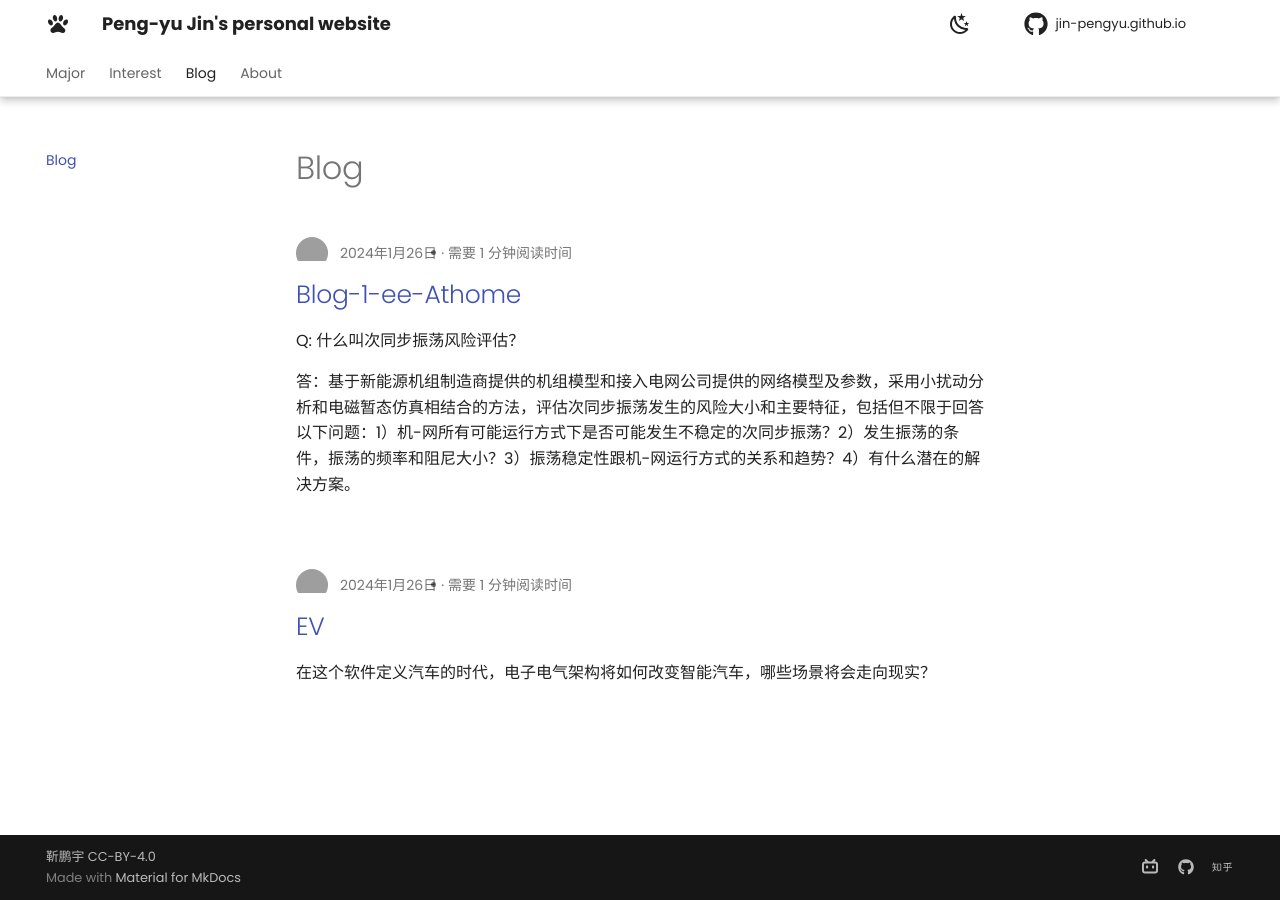
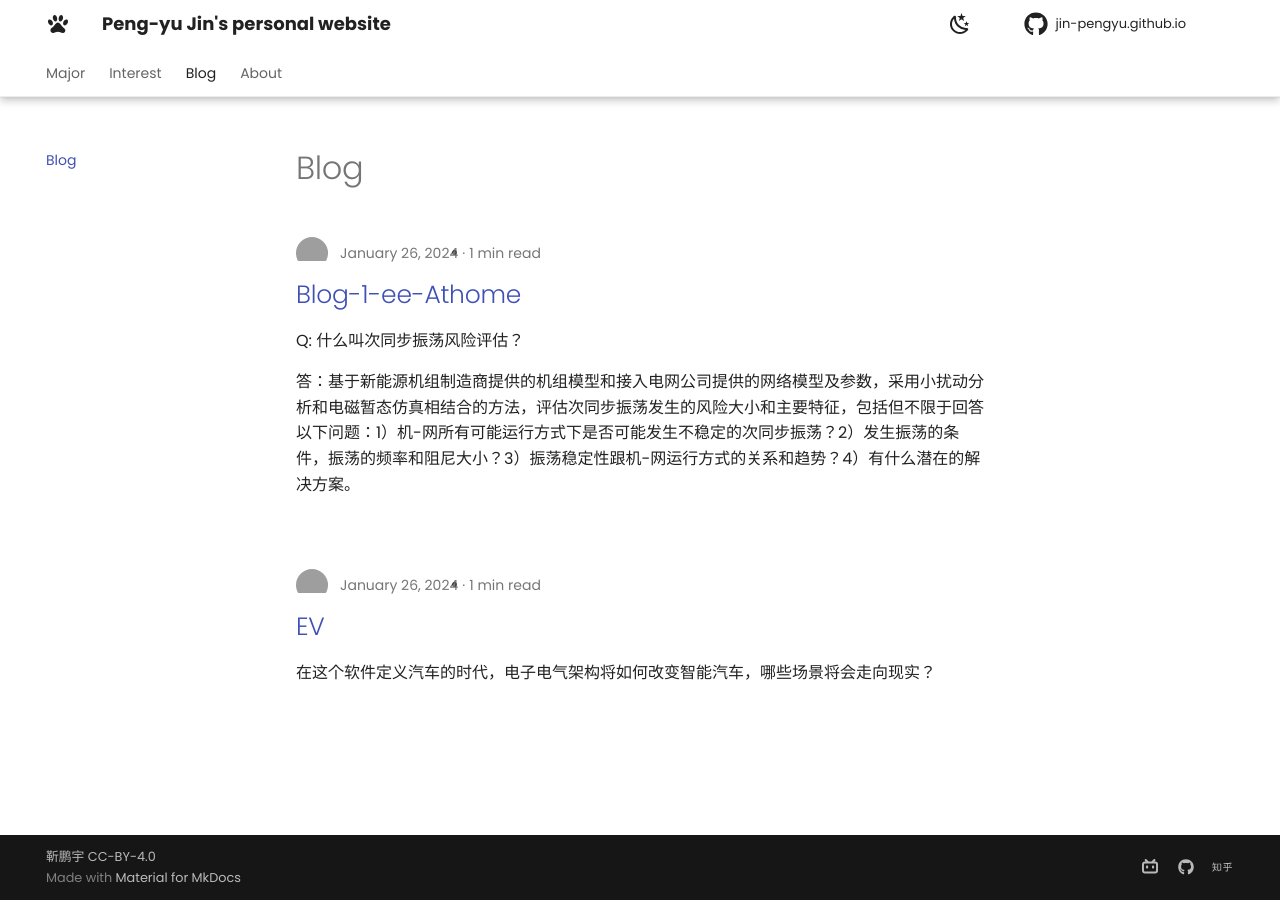
Before and after one commit to Pengyu-Jin/Pengyu-Jin.github.io, an MkDocs documentation site: the page built from docs/blog/index.md, in a window 1280 px wide. Built offline with MkDocs 1.6.1 and Material for MkDocs 9.7.7, drawn with Linux system fonts in a browser that asks for light colours; comment, search, counter and statistics services are not loaded; some of the changed lines change nothing that is shown; grey boxes are pictures that could not be loaded.

Commit message:
style change 351

```diff
--- a/mkdocs.yml
+++ b/mkdocs.yml
@@ -68,7 +68,7 @@ theme:
     # - navigation.expand # 打开Tab时左侧目录全部展开
     - search.suggest # 搜索输入一些字母时推荐补全整个单词
     - search.highlight # 搜索出的文章关键词加入高亮
-  language: zh # 一些提示性的文字会变成中文
+  language: en # 一些提示性的文字会变成中文
   icon:
     logo: material/paw
     repo: fontawesome/brands/github
```
